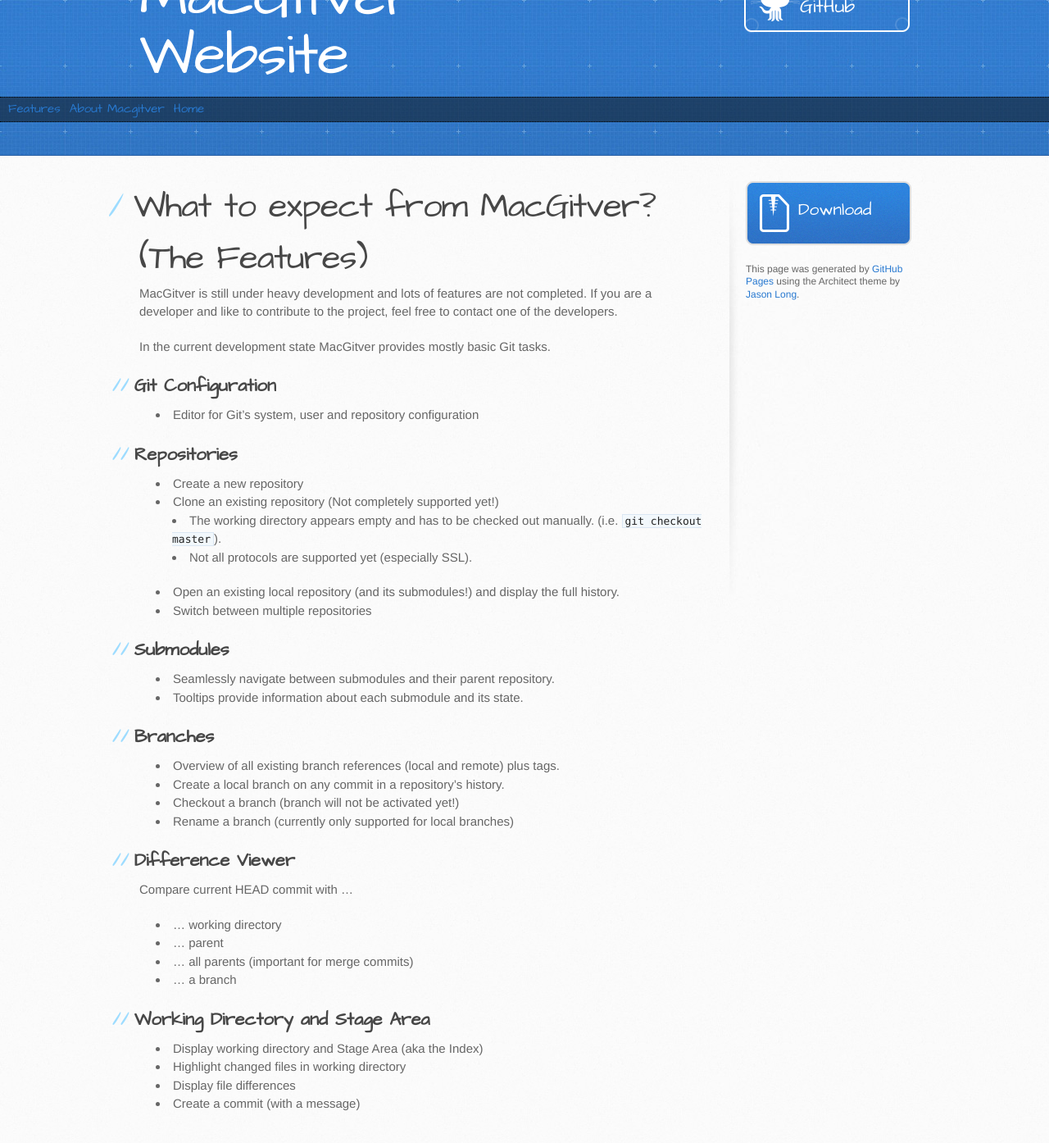
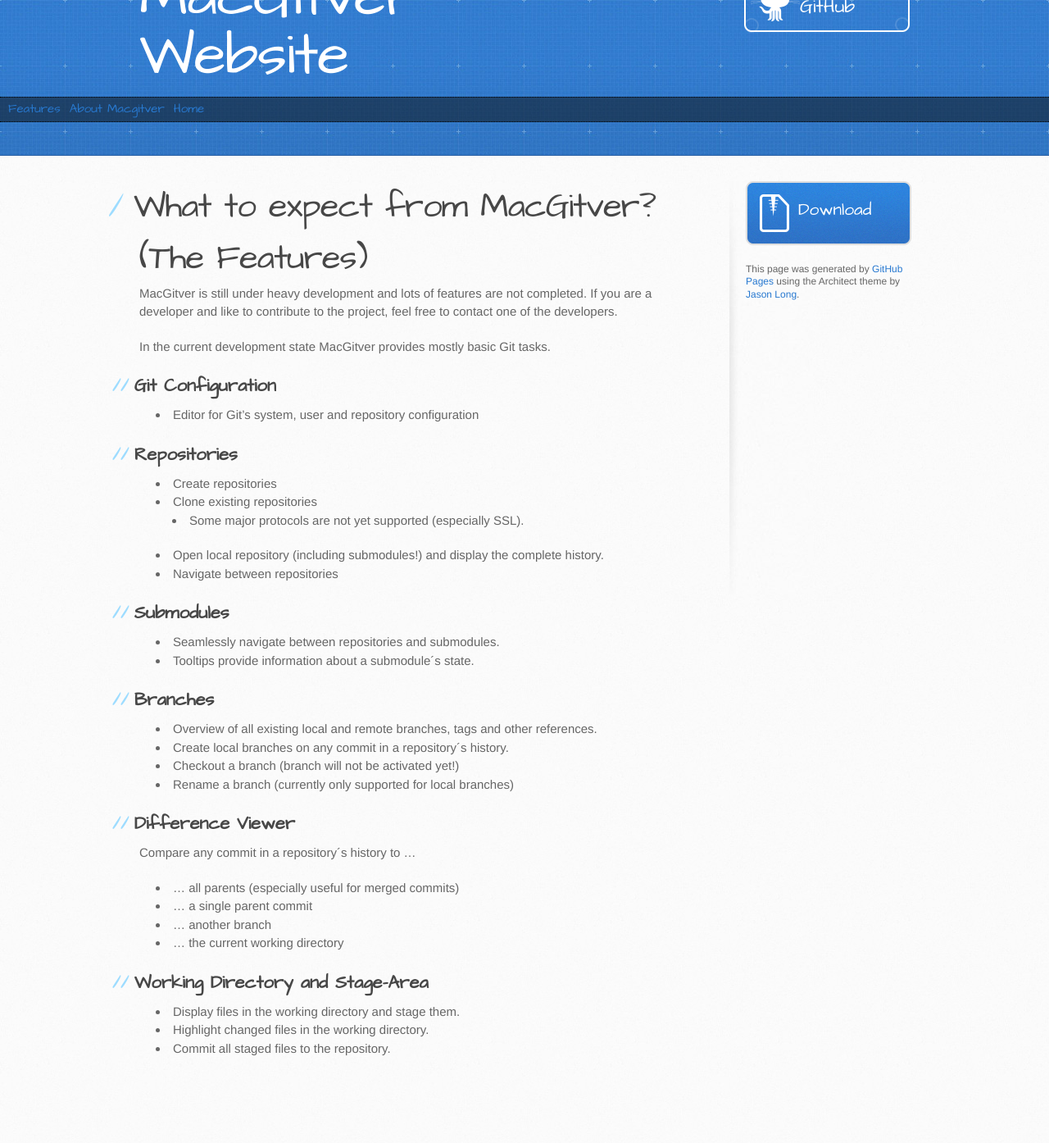
Before and after one commit to macgitver/macgitver.github.io, a Jekyll site: the page built from features/index.md, in a window 1280 px wide and 1400 px high, scrolled down 80 px. Shown: the top 1394 px of the window at 82% size. Built offline with Jekyll 4.4.1, drawn with Linux system fonts in a browser that asks for light colours; Markdown is read by kramdown in place of the engine named in the settings; after the commit the page ends 1413 px from its top, so only the background shows below that.

Commit message:
updated "features" site

```diff
--- a/features/index.md
+++ b/features/index.md
@@ -13,33 +13,31 @@
 * Editor for Git's system, user and repository configuration
 
 ## Repositories
-* Create a new repository
-* Clone an existing repository (Not completely supported yet!)
-    * The working directory appears empty and has to be checked out manually. (i.e. `git checkout master`).
-    * Not all protocols are supported yet (especially SSL).
-* Open an existing local repository (and its submodules!) and display the full history.
-* Switch between multiple repositories
+* Create repositories
+* Clone existing repositories
+    * Some major protocols are not yet supported (especially SSL).
+* Open local repository (including submodules!) and display the complete history.
+* Navigate between repositories
 
 ## Submodules
-* Seamlessly navigate between submodules and their parent repository.
-* Tooltips provide information about each submodule and its state.
+* Seamlessly navigate between repositories and submodules.
+* Tooltips provide information about a submodule´s state.
 
 ## Branches
-* Overview of all existing branch references (local and remote) plus tags.
-* Create a local branch on any commit in a repository's history.
+* Overview of all existing local and remote branches, tags and other references.
+* Create local branches on any commit in a repository´s history.
 * Checkout a branch (branch will not be activated yet!)
 * Rename a branch (currently only supported for local branches)
 
 ## Difference Viewer
-Compare current HEAD commit with ...
+Compare any commit in a repository´s history to ...
 
-* ... working directory
-* ... parent
-* ... all parents (important for merge commits)
-* ... a branch
+* ... all parents (especially useful for merged commits)
+* ... a single parent commit
+* ... another branch
+* ... the current working directory
 
-## Working Directory and Stage Area
-* Display working directory and Stage Area (aka the Index)
-* Highlight changed files in working directory
-* Display file differences
-* Create a commit (with a message)
+## Working Directory and Stage-Area
+* Display files in the working directory and stage them.
+* Highlight changed files in the working directory.
+* Commit all staged files to the repository.
```
